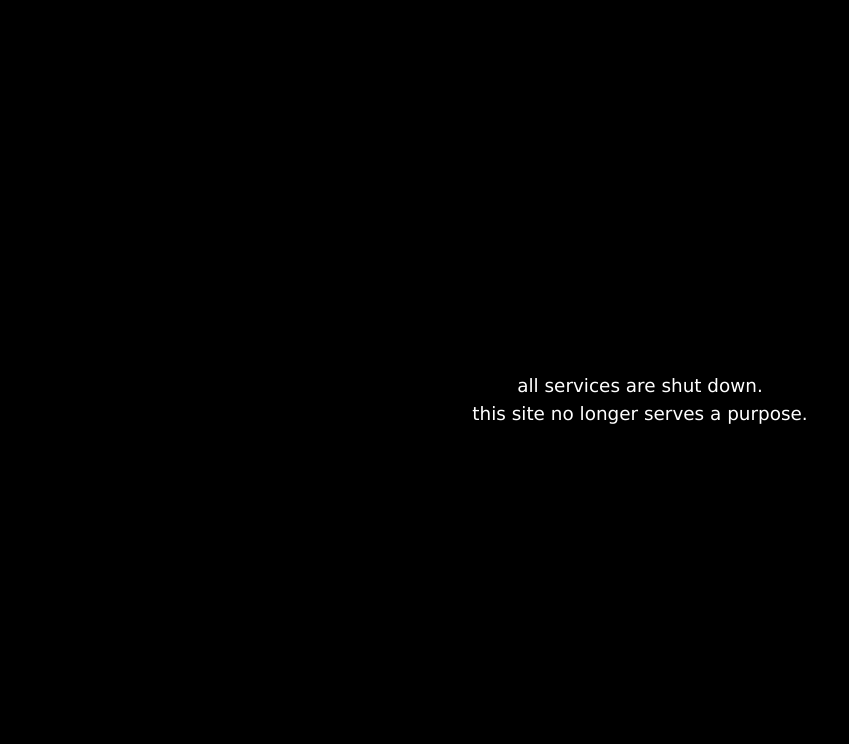
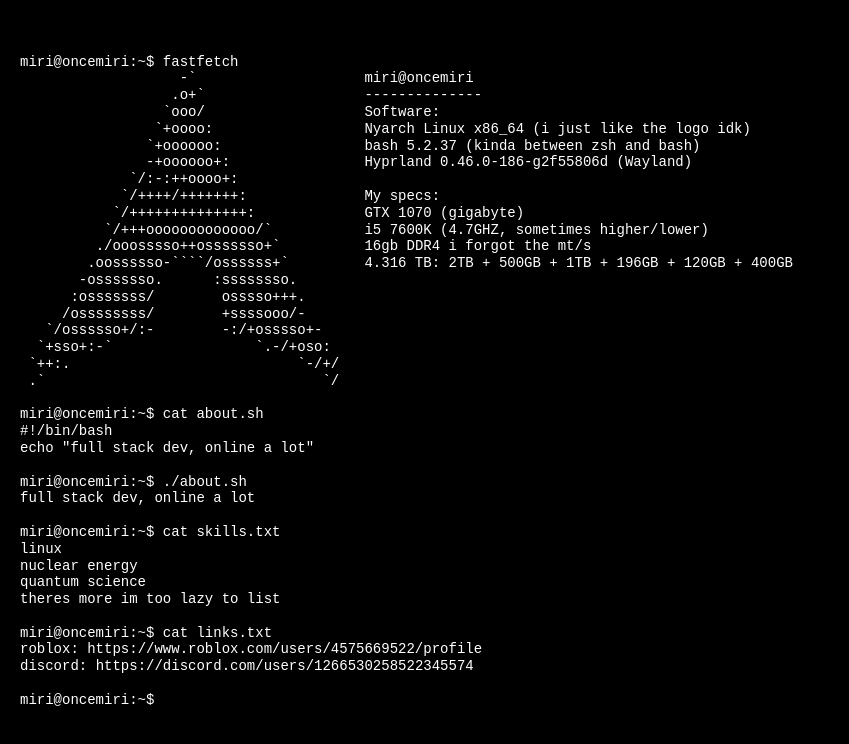
Before and after one commit to Thoryian/page, a plain HTML site: page index.html in a window 1280 px wide. Shown: the whole page, without its empty margins (0-849 px from the left). Drawn offline with Linux system fonts and the light colour scheme.

Commit message:
Update index.html

`````diff
--- a/index.html
+++ b/index.html
@@ -1,129 +1,70 @@
 <!DOCTYPE html>
-<html lang="en" dir="ltr" xmlns="http://www.w3.org/1999/xhtml">
+<html lang="en">
 <head>
-    <meta charset="utf-8" />
-    <meta name="viewport" content="width=device-width, initial-scale=1, minimum-scale=1, maximum-scale=5" />
-    <meta http-equiv="X-UA-Compatible" content="IE=edge,chrome=1" />
-    <meta name="renderer" content="webkit|blink|gecko|trident" />
-    <title>Service Shutdown</title>
+    <meta charset="utf-8">
+    <title>miri@oncemiri:~$</title>
     <style>
-        *,
-        *::before,
-        *::after {
-            box-sizing: border-box;
-            margin: 0;
-            padding: 0;
-            border: 0;
-            outline: 0;
+        body {
+            background: #000;
+            color: #fff;
+            font-family: monospace;
+            font-size: 14px;
+            line-height: 1.2;
+            margin: 20px;
+            white-space: pre-wrap;
         }
-
-        html {
-            height: 100%;
-            width: 100%;
-            overflow-x: hidden;
-            text-rendering: optimizeLegibility;
-            -webkit-font-smoothing: antialiased;
-            -moz-osx-font-smoothing: grayscale;
+        a {
+            color: #fff;
+            text-decoration: none;
         }
-
-        body {
-            min-height: 100vh;
-            min-height: -webkit-fill-available;
-            min-height: fill-available;
-            background: #000000;
-            color: #ffffff;
-            font-family:
-                "MS Sans Serif",
-                "Geneva",
-                -apple-system,
-                BlinkMacSystemFont,
-                "Segoe UI",
-                Roboto,
-                Oxygen,
-                Ubuntu,
-                Cantarell,
-                "Open Sans",
-                "Helvetica Neue",
-                sans-serif;
-            font-size: calc(12px + 0.5vw);
-            line-height: 1.5;
-            text-align: center;
-            word-wrap: break-word;
-            word-break: break-word;
-            hyphens: auto;
-            display: flex;
-            flex-direction: column;
-            justify-content: center;
-            align-items: center;
-            margin: 0;
-            padding: env(safe-area-inset-top) env(safe-area-inset-right) env(safe-area-inset-bottom) env(safe-area-inset-left);
-            word-spacing: normal;
+        a:hover {
+            text-decoration: underline;
         }
-
-        main {
-            max-width: 90vw;
-            width: 100%;
-            padding: 1rem;
-        }
-
-        @supports (min-height: 100dvh) {
-            body {
-                min-height: 100dvh;
-            }
-        }
-
-        @media all and (min-width: 0px) {
-            body {
-                display: flex;
-                justify-content: center;
-                align-items: center;
-            }
-        }
-
-        @media screen and (max-width: 320px) {
-            body {
-                font-size: 10px;
-            }
-        }
-
-        @media screen and (min-width: 1920px) {
-            body {
-                font-size: 18px;
-            }
-        }
-
-        @media print {
-            body {
-                background: white;
-                color: black;
-            }
+        .prompt {
+            color: #fff;
         }
     </style>
-    <noscript>
-        <meta http-equiv="refresh" content="0;url=data:text/plain,all%20services%20are%20shut%20down.%0Athis%20site%20no%20longer%20serves%20a%20purpose." />
-    </noscript>
 </head>
 <body>
-    <main>
-        all services are shut down.<br>
-        this site no longer serves a purpose.
-    </main>
+<div class="terminal">
+<span class="prompt">miri@oncemiri:~$ </span>fastfetch
+                   -`                    miri@oncemiri
+                  .o+`                   --------------
+                 `ooo/                   Software:
+                `+oooo:                  Nyarch Linux x86_64 (i just like the logo idk)
+               `+oooooo:                 bash 5.2.37 (kinda between zsh and bash)
+               -+oooooo+:                Hyprland 0.46.0-186-g2f55806d (Wayland)
+             `/:-:++oooo+:
+            `/++++/+++++++:              My specs:
+           `/++++++++++++++:             GTX 1070 (gigabyte)
+          `/+++ooooooooooooo/`           i5 7600K (4.7GHZ, sometimes higher/lower)
+         ./ooosssso++osssssso+`          16gb DDR4 i forgot the mt/s
+        .oossssso-````/ossssss+`         4.316 TB: 2TB + 500GB + 1TB + 196GB + 120GB + 400GB
+       -osssssso.      :ssssssso.
+      :osssssss/        osssso+++.
+     /ossssssss/        +ssssooo/-
+   `/ossssso+/:-        -:/+osssso+-
+  `+sso+:-`                 `.-/+oso:
+ `++:.                           `-/+/
+ .`                                 `/
 
-    <script>
-        (function() {
-            if ('serviceWorker' in navigator) {
-                navigator.serviceWorker.getRegistrations().then(function(registrations) {
-                    for (let registration of registrations) {
-                        registration.unregister();
-                    }
-                });
-            }
+<span class="prompt">miri@oncemiri:~$ </span>cat about.sh
+#!/bin/bash
+echo "full stack dev, online a lot"
 
-            window.addEventListener('error', function(e) {
-                console.error(e);
-                return true;
-            });
-        })();
-    </script>
+<span class="prompt">miri@oncemiri:~$ </span>./about.sh
+full stack dev, online a lot
+
+<span class="prompt">miri@oncemiri:~$ </span>cat skills.txt
+linux
+nuclear energy
+quantum science
+theres more im too lazy to list
+
+<span class="prompt">miri@oncemiri:~$ </span>cat links.txt
+roblox: <a href="https://www.roblox.com/users/4575669522/profile">https://www.roblox.com/users/4575669522/profile</a>
+discord: <a href="https://discord.com/users/1266530258522345574">https://discord.com/users/1266530258522345574</a>
+
+<span class="prompt">miri@oncemiri:~$ </span></div>
 </body>
 </html>
`````
